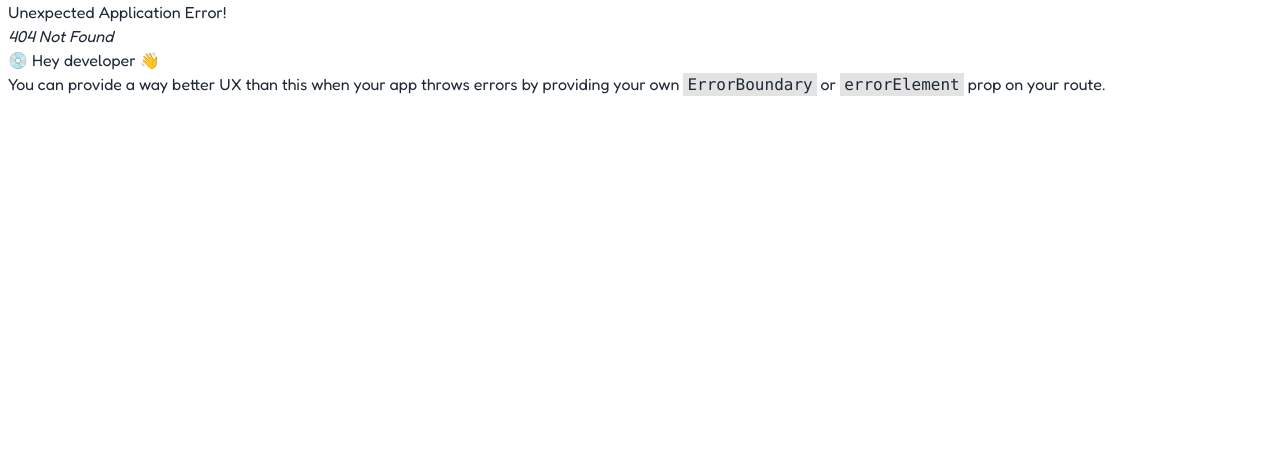
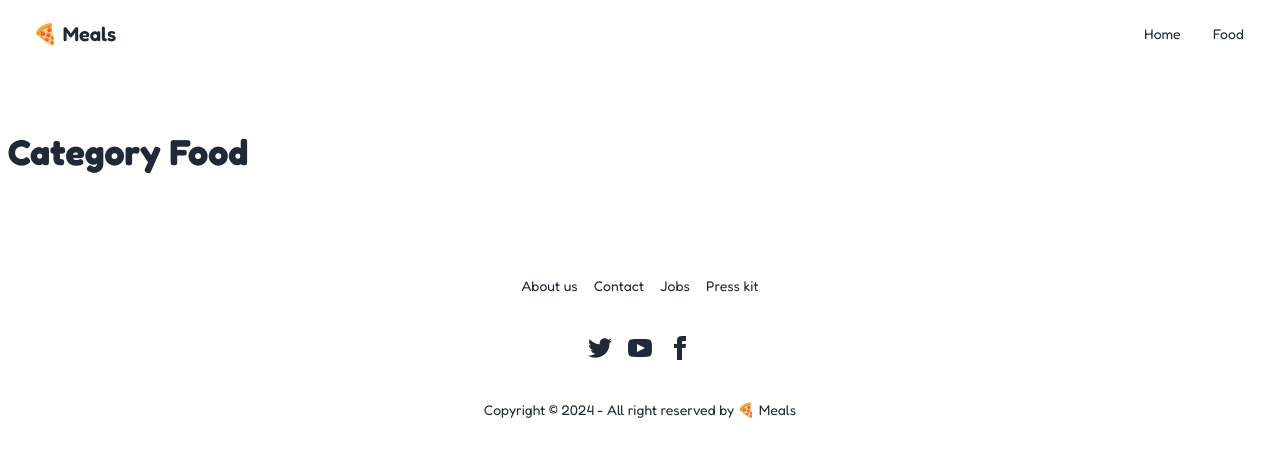
Before and after one commit to mariotbg11/cmlabs-frontend-internship-test, a React (Vite) app: page /category in a window 1280 px wide. Before the commit this address had no page. Shown: the top 456 px of the page. Built offline with nearby package versions, Linux system fonts and the light colour scheme.

Commit message:
feat: create pages

```diff
--- a/src/components/Hero.jsx
+++ b/src/components/Hero.jsx
@@ -1,3 +1,5 @@
+import { Link } from "react-router-dom";
+
 function Hero() {
   return (
     <div className="hero bg-yellow-50 h-full px-2 my-16 w-full md:w-3/4 mx-auto rounded-lg">
@@ -17,7 +19,9 @@ function Hero() {
             excepturi exercitationem quasi. In deleniti eaque aut repudiandae et
             a id nisi.
           </p>
-          <button className="btn btn-primary">Let's Go!</button>
+          <Link to="/category" className="btn btn-primary">
+            Let's Go!
+          </Link>
         </div>
       </div>
     </div>
--- a/src/components/Navbar.jsx
+++ b/src/components/Navbar.jsx
@@ -1,3 +1,5 @@
+import { Link } from "react-router-dom";
+
 function Navbar() {
   return (
     <div className="navbar bg-base-100">
@@ -10,7 +12,7 @@ function Navbar() {
             <a>Home</a>
           </li>
           <li>
-            <a>Food</a>
+            <Link to="/category">Food</Link>
           </li>
         </ul>
       </div>
--- /dev/null
+++ b/src/pages/CategoryFood.jsx
@@ -0,0 +1,9 @@
+function CategoryFood() {
+  return (
+    <div className="bg-base-100 my-16">
+      <h2 className="text-4xl font-bold">Category Food</h2>
+    </div>
+  );
+}
+
+export default CategoryFood;
```
Also changed, not shown: src/router.jsx (+11 -0 lines).
